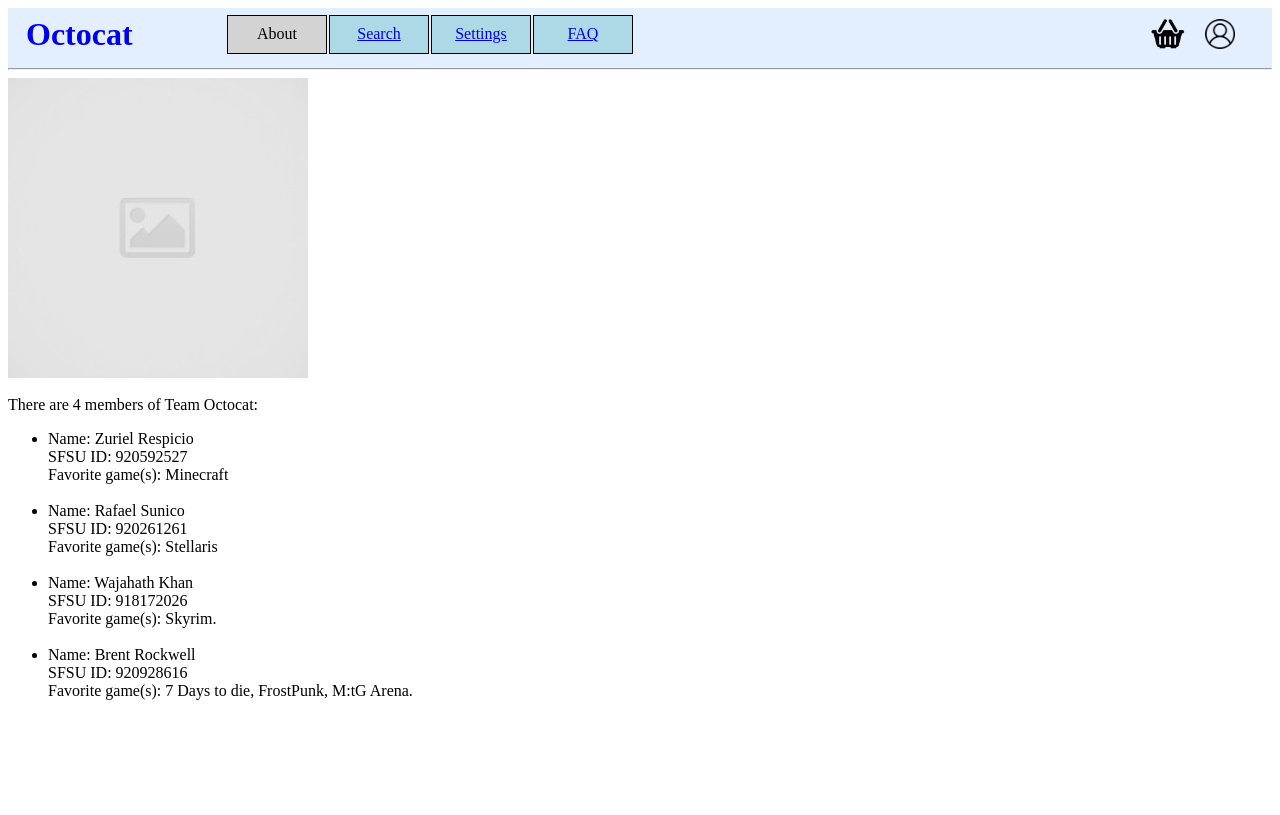
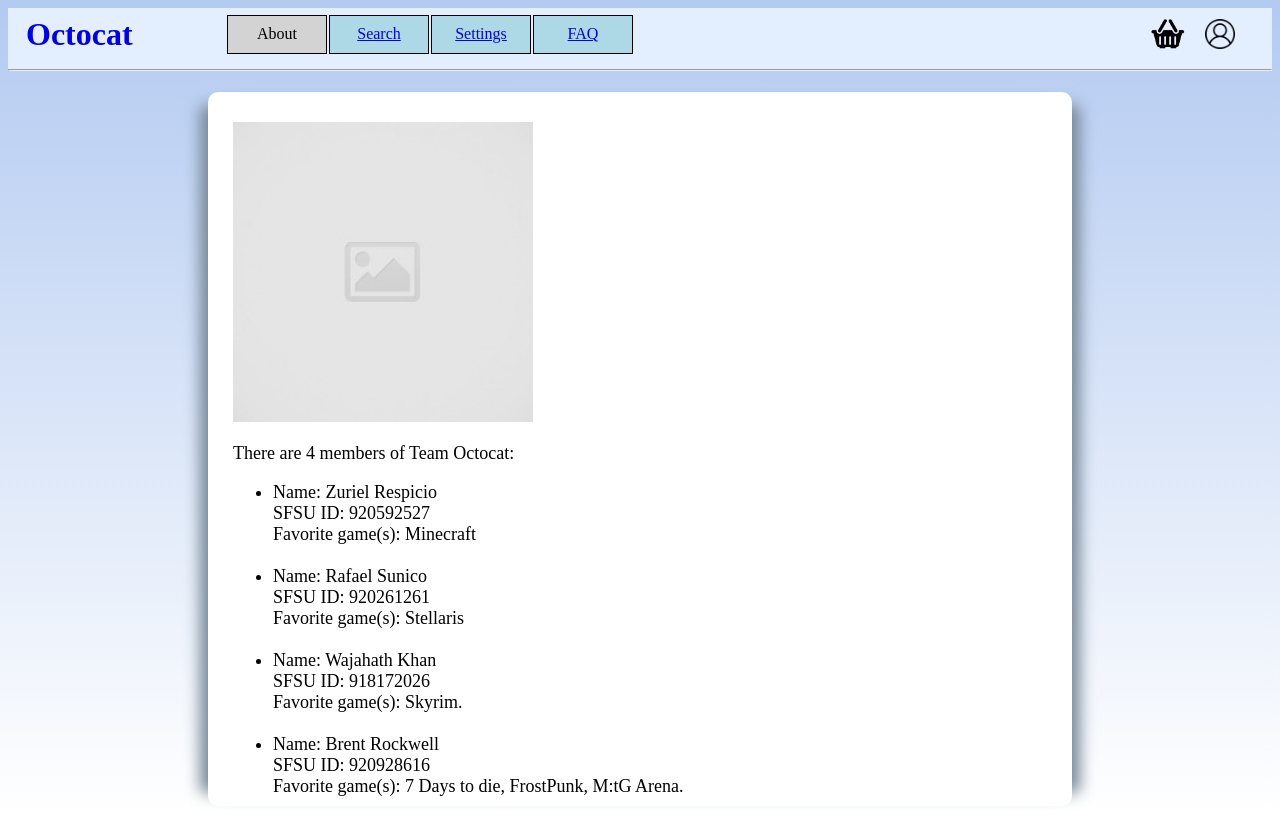
Before and after one commit to AgntNbr004/csc317-group-project-html-storefront-octocat, a PHP site: page /about.html in a window 1280 px wide. Before the commit the page ends 700 px from the top, so only its background shows below. Run offline with PHP 8.4, Linux system fonts and the light colour scheme.

Commit message:
Add CSS to About, FAQ, Index, Search, Settings

```diff
--- a/about.html
+++ b/about.html
@@ -1,6 +1,7 @@
 <html>
 	<head>
 		<title>Team Octocat Storefront Group Project</Title>
+		<link rel="stylesheet" href="storefront.css">
 	</head>
 	<body>
 		<div class="header" style="background-color:#e3eeff">
@@ -42,6 +43,9 @@
 			</table>
 			<hr>
 		</div>
+		<br>
+		<div class="bodywrap">
+			<br>
 			<img src="img/OctocatLogo.jpg" alt="Failed to load image: 'TeamOctocat.png'." width=300><br>
 			<br>
 			There are 4 members of Team Octocat:<br>
@@ -68,5 +72,6 @@
 
 				</li>
 			</ul>
+		</div>
 	</body>
 </html>
--- a/faq.html
+++ b/faq.html
@@ -1,6 +1,7 @@
 <html>
 	<head>
 		<title>Team Octocat Storefront Group Project</Title>
+		<link rel="stylesheet" href="storefront.css">
 	</head>
 	<body>
 		<div class="header" style="background-color:#e3eeff">
@@ -42,6 +43,8 @@
 			</table>
 			<hr>
 		</div>
+		<br>
+		<div class="bodywrap">
 			<h3>Common Questions:</h3>
 			<ul>
 				<li>
@@ -77,5 +80,6 @@
 				<br>
 				<input type="submit" value="Submit">
 			</form>
+		</div>
 	</body>
 </html>
--- a/index.html
+++ b/index.html
@@ -44,8 +44,8 @@
 			<hr>
 		</div>
 		<div class="bodywrap">
-			<h1>Looking to spark and have a kick start on your game?</h1>
-			<h3>Welcome to the Team Octocat storefront!</h3>
+			<h1 class="herotx">Welcome to the Team Octocat storefront!</h1>
+			<h1>Looking to spark and have a kick start on your game?</h3>
 			Here you can buy assets to be used in your video game project!<br>
 			<br>
 			<table align="center" bgcolor="lightblue">
--- a/search.html
+++ b/search.html
@@ -1,6 +1,7 @@
 <html>
 	<head>
 		<title>Team Octocat Storefront Group Project</Title>
+		<link rel="stylesheet" href="storefront.css">
 	</head>
 	<body>
 		<div class="header" style="background-color:#e3eeff">
@@ -42,6 +43,8 @@
 			</table>
 			<hr>
 		</div>
+		<br>
+		<div class="bodywrap">
 			<form>
 				<fieldset>
 					<legend>Enter Search Term</legend>
@@ -51,5 +54,6 @@
 				<br>
 				<input type="submit" value="Search">
 			</form>
+		</div>
 	</body>
 </html>
--- a/settings.html
+++ b/settings.html
@@ -1,6 +1,7 @@
 <html>
 	<head>
 		<title>Team Octocat Storefront Group Project</Title>
+		<link rel="stylesheet" href="storefront.css">
 	</head>
 	<body>
 		<div class="header" style="background-color:#e3eeff">
@@ -42,6 +43,8 @@
 			</table>
 			<hr>
 		</div>
+		<br>
+		<div class="bodywrap">
 			<h3>General Settings</h3>
 			<label for="theme">Website Theme: </label>
 			<input list="themes" required placeholder="Select from list" id="theme" name="theme" />
@@ -165,5 +168,6 @@
 			<label for="cryenginecompatible">Only display assets that are compatible with <b>CryEngine</b></label><br>
 			<br>
 			<input type="submit" value="Update Site Preferences">
+		</div>
 	</body>
 </html>
--- a/storefront.css
+++ b/storefront.css
@@ -1,8 +1,32 @@
 /*Aiboku*/
 
+html{
+    font-size: 18px;
+}
+
+body{
+   background-image: linear-gradient(#b3caf1,#ffffff);
+}
+
+h1{
+    font-size: 35px;
+    font-weight: 500;
+}
+
+.herotx{
+    background-color: cornflowerblue;
+    color: white;
+    font-weight: 400;
+    text-align: center;
+    padding: 50px 0 50px 0;
+    background-color: rgb(151, 151, 151);
+}
+
 .bodywrap{
+    background-color: rgb(255, 255, 255);
     margin: 0 200px 0 200px;
-    padding: 0 25px 0 20px;
+    padding: 0 25px 0 25px;
     box-shadow: 0 9px 0px 0px white, 0 -9px 0px 0px white, 12px 0 15px -4px lightslategray, -12px 0 15px -4px lightslategray;
-    height: 100%;
+    height: auto;
+    border-radius: 10px;
 }
```
Lines whose indentation alone changed are shown as unchanged.
